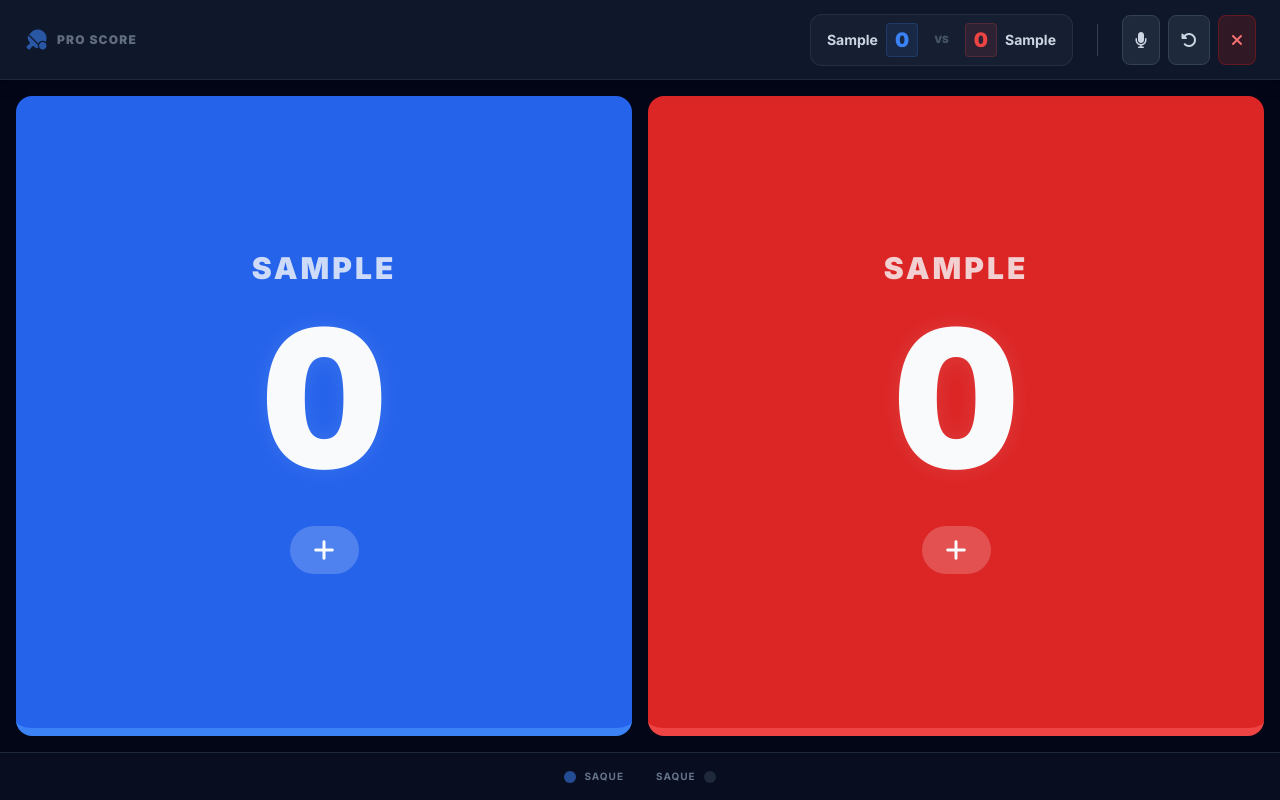
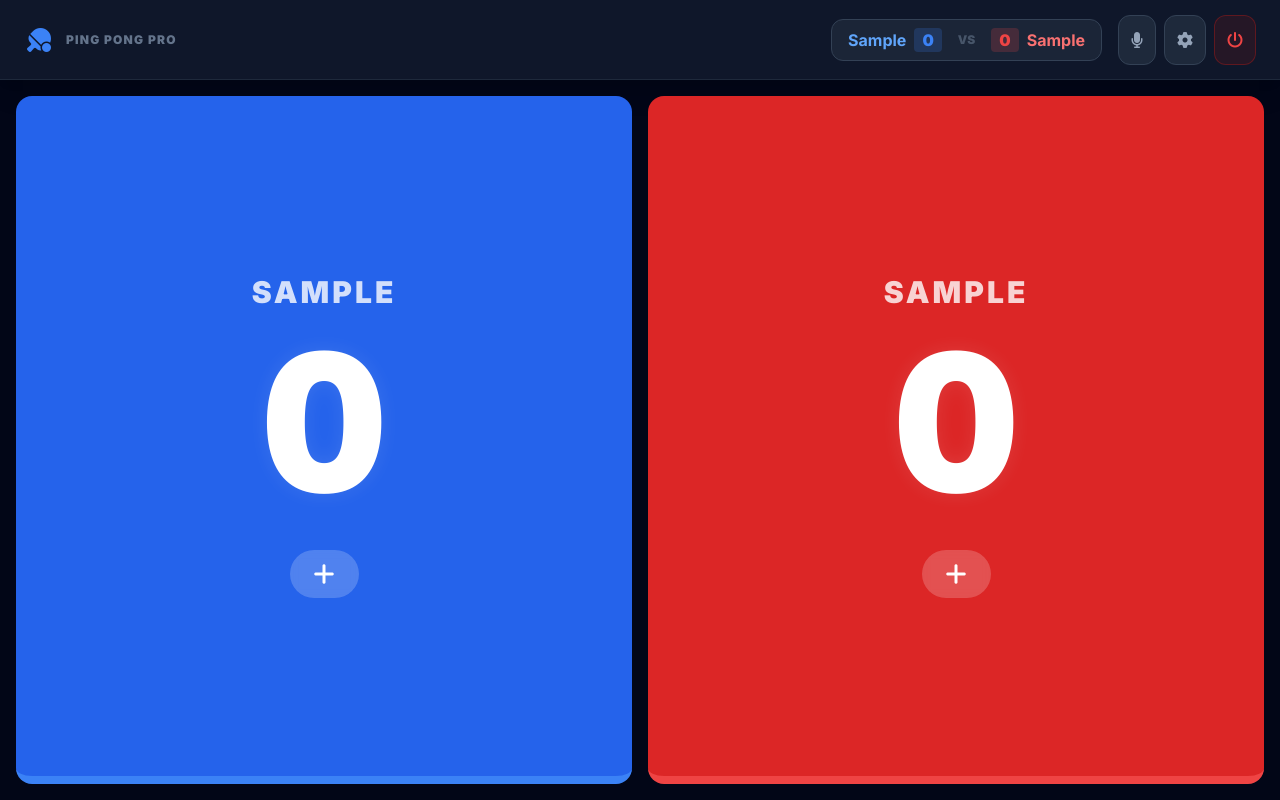
Before and after one commit to jmarcelolowcode-coder/pingpongpro, a React (Vite) app: page / in a window 1280 px wide. Both pictures are taken after typing "Sample", "Sample" into the empty fields and a click on the button "Iniciar Partida". Built offline with nearby package versions, Linux system fonts and the light colour scheme.

Commit message:
fix: Update import map and Vite config for dependencies
Adjusted the import map in `index.html` to correctly specify React and ReactDOM versions.
Updated `vite.config.ts` to define `process.env.API_KEY`, allowing it to be accessed in the client-side code.

```diff
--- a/App.tsx
+++ b/App.tsx
@@ -1,44 +1,31 @@
 
-import React, { useState, useCallback, useRef } from 'react';
+import React, { useState, useCallback, useRef, useEffect } from 'react';
 import { PlayerSetup } from './components/PlayerSetup';
 import { ScoreButton } from './components/ScoreButton';
 import { Player, GameStatus, MatchHistory } from './types';
 import { GoogleGenAI, Modality, Type, LiveServerMessage } from '@google/genai';
 
-// Auxiliares de codificação/decodificação para Live API
+// Auxiliares de áudio
 function encode(bytes: Uint8Array) {
   let binary = '';
-  const len = bytes.byteLength;
-  for (let i = 0; i < len; i++) {
-    binary += String.fromCharCode(bytes[i]);
-  }
+  for (let i = 0; i < bytes.byteLength; i++) binary += String.fromCharCode(bytes[i]);
   return btoa(binary);
 }
 
 function decode(base64: string) {
   const binaryString = atob(base64);
-  const len = binaryString.length;
-  const bytes = new Uint8Array(len);
-  for (let i = 0; i < len; i++) {
-    bytes[i] = binaryString.charCodeAt(i);
-  }
+  const bytes = new Uint8Array(binaryString.length);
+  for (let i = 0; i < binaryString.length; i++) bytes[i] = binaryString.charCodeAt(i);
   return bytes;
 }
 
-async function decodeAudioData(
-  data: Uint8Array,
-  ctx: AudioContext,
-  sampleRate: number,
-  numChannels: number,
-): Promise<AudioBuffer> {
+async function decodeAudioData(data: Uint8Array, ctx: AudioContext, sampleRate: number, numChannels: number): Promise<AudioBuffer> {
   const dataInt16 = new Int16Array(data.buffer);
   const frameCount = dataInt16.length / numChannels;
   const buffer = ctx.createBuffer(numChannels, frameCount, sampleRate);
   for (let channel = 0; channel < numChannels; channel++) {
     const channelData = buffer.getChannelData(channel);
-    for (let i = 0; i < frameCount; i++) {
-      channelData[i] = dataInt16[i * numChannels + channel] / 32768.0;
-    }
+    for (let i = 0; i < frameCount; i++) channelData[i] = dataInt16[i * numChannels + channel] / 32768.0;
   }
   return buffer;
 }
@@ -47,143 +34,94 @@ const App: React.FC = () => {
   const [status, setStatus] = useState<GameStatus>('setup');
   const [player1, setPlayer1] = useState<Player>({ name: '', score: 0, sets: 0 });
   const [player2, setPlayer2] = useState<Player>({ name: '', score: 0, sets: 0 });
-  const [history, setHistory] = useState<MatchHistory>({ player1Sets: 0, player2Sets: 0, sets: [] });
   const [winner, setWinner] = useState<string | null>(null);
 
-  // Estados de Voz
   const [isVoiceActive, setIsVoiceActive] = useState(false);
   const [voiceConnecting, setVoiceConnecting] = useState(false);
+
   const sessionRef = useRef<any>(null);
   const audioContextsRef = useRef<{ input: AudioContext; output: AudioContext } | null>(null);
   const nextStartTimeRef = useRef(0);
-  const sourcesRef = useRef<Set<AudioBufferSourceNode>>(new Set());
-
-  // Refs para as funções de pontuação serem acessadas pelos callbacks da Live API sem stale closures
   const addPointRef = useRef<(p: 1 | 2) => void>(() => {});
 
   const checkSetWinner = (s1: number, s2: number): boolean => {
-    if (s1 >= 11 || s2 >= 11) {
-      if (Math.abs(s1 - s2) >= 2) return true;
-    }
+    if (s1 >= 11 || s2 >= 11) return Math.abs(s1 - s2) >= 2;
     return false;
   };
 
   const addPoint = useCallback((playerNum: 1 | 2) => {
     if (status !== 'playing') return;
+    const setter = playerNum === 1 ? setPlayer1 : setPlayer2;
+    const otherScore = playerNum === 1 ? player2.score : player1.score;
 
-    if (playerNum === 1) {
-      setPlayer1(prev => {
+    setter(prev => {
       const newScore = prev.score + 1;
-        if (checkSetWinner(newScore, player2.score)) {
+      if (checkSetWinner(newScore, otherScore)) {
         setWinner(prev.name);
         setStatus('finished');
       }
       return { ...prev, score: newScore };
     });
-    } else {
-      setPlayer2(prev => {
-        const newScore = prev.score + 1;
-        if (checkSetWinner(newScore, player1.score)) {
-          setWinner(prev.name);
-          setStatus('finished');
-        }
-        return { ...prev, score: newScore };
-      });
-    }
     if ('vibrate' in navigator) navigator.vibrate(50);
-  }, [player1.name, player2.name, player1.score, player2.score, status]);
+  }, [player1.score, player2.score, status]);
 
-  // Atualiza a ref toda vez que addPoint ou resetSet mudar
+  useEffect(() => {
     addPointRef.current = addPoint;
+  }, [addPoint]);
 
   const startMatch = (p1Name: string, p2Name: string) => {
     setPlayer1({ name: p1Name, score: 0, sets: 0 });
     setPlayer2({ name: p2Name, score: 0, sets: 0 });
-    setHistory({ player1Sets: 0, player2Sets: 0, sets: [] });
     setStatus('playing');
   };
 
-  const resetSet = useCallback(() => {
-    setPlayer1(prev => ({ ...prev, score: 0 }));
-    setPlayer2(prev => ({ ...prev, score: 0 }));
+  const confirmSet = () => {
+    if (winner === player1.name) setPlayer1(p => ({ ...p, sets: p.sets + 1, score: 0 }));
+    else setPlayer2(p => ({ ...p, sets: p.sets + 1, score: 0 }));
+    if (winner === player1.name) setPlayer2(p => ({ ...p, score: 0 }));
+    else setPlayer1(p => ({ ...p, score: 0 }));
     setWinner(null);
     setStatus('playing');
-  }, []);
-
-  const confirmSet = () => {
-    if (winner === player1.name) {
-      setPlayer1(prev => ({ ...prev, sets: prev.sets + 1 }));
-    } else {
-      setPlayer2(prev => ({ ...prev, sets: prev.sets + 1 }));
-    }
-    setHistory(prev => ({
-      ...prev,
-      sets: [...prev.sets, { p1: player1.score, p2: player2.score }]
-    }));
-    resetSet();
   };
 
   const resetMatch = () => {
-    if (confirm('Tem certeza que deseja zerar a partida inteira?')) {
+    if (confirm('Zerar partida?')) {
       setStatus('setup');
       setWinner(null);
-      setPlayer1({ name: '', score: 0, sets: 0 });
-      setPlayer2({ name: '', score: 0, sets: 0 });
+      stopVoiceAssistant();
     }
   };
 
   const stopVoiceAssistant = () => {
-    if (sessionRef.current) {
-      sessionRef.current.close();
+    if (sessionRef.current) sessionRef.current.close();
+    if (audioContextsRef.current) {
+      audioContextsRef.current.input.close();
+      audioContextsRef.current.output.close();
+    }
     sessionRef.current = null;
-    }
-    if (audioContextsRef.current) {
-      audioContextsRef.current.input.close().catch(() => {});
-      audioContextsRef.current.output.close().catch(() => {});
     audioContextsRef.current = null;
-    }
     setIsVoiceActive(false);
+    setVoiceConnecting(false);
   };
 
   const startVoiceAssistant = async () => {
-    if (isVoiceActive) {
-      stopVoiceAssistant();
+    if (isVoiceActive) return stopVoiceAssistant();
+    setVoiceConnecting(true);
+
+    try {
+      const apiKey = process.env.API_KEY;
+      if (!apiKey) {
+        alert("API_KEY não configurada no Vercel.");
+        setVoiceConnecting(false);
         return;
       }
 
-    setVoiceConnecting(true);
-    try {
-      const apiKey = process.env.API_KEY;
-      if (!apiKey) throw new Error("API Key não encontrada");
-
       const ai = new GoogleGenAI({ apiKey });
-
-      const inputCtx = new (window.AudioContext || (window as any).webkitAudioContext)({ sampleRate: 16000 });
-      const outputCtx = new (window.AudioContext || (window as any).webkitAudioContext)({ sampleRate: 24000 });
+      const inputCtx = new AudioContext({ sampleRate: 16000 });
+      const outputCtx = new AudioContext({ sampleRate: 24000 });
       audioContextsRef.current = { input: inputCtx, output: outputCtx };
 
       const stream = await navigator.mediaDevices.getUserMedia({ audio: true });
-
-      const scorePointDeclaration = {
-        name: 'scorePoint',
-        parameters: {
-          type: Type.OBJECT,
-          description: 'Adiciona um ponto para um dos jogadores.',
-          properties: {
-            playerName: {
-              type: Type.STRING,
-              description: 'O nome do jogador que marcou o ponto.',
-            }
-          },
-          required: ['playerName'],
-        },
-      };
-
-      const resetSetDeclaration = {
-        name: 'resetSet',
-        parameters: { type: Type.OBJECT, properties: {} },
-        description: 'Zera a pontuação do set atual.'
-      };
 
       const sessionPromise = ai.live.connect({
         model: 'gemini-2.5-flash-native-audio-preview-12-2025',
@@ -195,39 +133,33 @@ const App: React.FC = () => {
               const inputData = e.inputBuffer.getChannelData(0);
               const int16 = new Int16Array(inputData.length);
               for (let i = 0; i < inputData.length; i++) int16[i] = inputData[i] * 32768;
-              const pcmBlob = {
-                data: encode(new Uint8Array(int16.buffer)),
-                mimeType: 'audio/pcm;rate=16000',
-              };
-              sessionPromise.then(s => s.sendRealtimeInput({ media: pcmBlob }));
+              sessionPromise.then(s => s.sendRealtimeInput({
+                media: { data: encode(new Uint8Array(int16.buffer)), mimeType: 'audio/pcm;rate=16000' }
+              }));
             };
             source.connect(scriptProcessor);
             scriptProcessor.connect(inputCtx.destination);
+            setIsVoiceActive(true);
             setVoiceConnecting(false);
-            setIsVoiceActive(true);
           },
-          onmessage: async (message: LiveServerMessage) => {
-            const audioData = message.serverContent?.modelTurn?.parts?.[0]?.inlineData?.data;
+          onmessage: async (msg: LiveServerMessage) => {
+            const audioData = msg.serverContent?.modelTurn?.parts?.[0]?.inlineData?.data;
             if (audioData && audioContextsRef.current) {
               const ctx = audioContextsRef.current.output;
               nextStartTimeRef.current = Math.max(nextStartTimeRef.current, ctx.currentTime);
               const buffer = await decodeAudioData(decode(audioData), ctx, 24000, 1);
-              const source = ctx.createBufferSource();
-              source.buffer = buffer;
-              source.connect(ctx.destination);
-              source.start(nextStartTimeRef.current);
+              const src = ctx.createBufferSource();
+              src.buffer = buffer;
+              src.connect(ctx.destination);
+              src.start(nextStartTimeRef.current);
               nextStartTimeRef.current += buffer.duration;
-              sourcesRef.current.add(source);
             }
-
-            if (message.toolCall) {
-              for (const fc of message.toolCall.functionCalls) {
+            if (msg.toolCall) {
+              for (const fc of msg.toolCall.functionCalls) {
                 if (fc.name === 'scorePoint') {
                   const target = fc.args.playerName.toLowerCase();
                   if (target.includes(player1.name.toLowerCase())) addPointRef.current(1);
                   else if (target.includes(player2.name.toLowerCase())) addPointRef.current(2);
-                } else if (fc.name === 'resetSet') {
-                  resetSet();
                 }
                 sessionPromise.then(s => s.sendToolResponse({
                   functionResponses: { id: fc.id, name: fc.name, response: { result: "ok" } }
@@ -235,126 +167,87 @@ const App: React.FC = () => {
               }
             }
           },
-          onerror: () => stopVoiceAssistant(),
-          onclose: () => stopVoiceAssistant(),
+          onerror: stopVoiceAssistant,
+          onclose: stopVoiceAssistant,
         },
         config: {
           responseModalities: [Modality.AUDIO],
-          speechConfig: { voiceConfig: { prebuiltVoiceConfig: { voiceName: 'Kore' } } },
-          systemInstruction: `Você é um árbitro de tênis de mesa. Jogadores: ${player1.name} e ${player2.name}. Ouça comandos de pontos e use scorePoint. Seja breve.`,
-          tools: [{ functionDeclarations: [scorePointDeclaration, resetSetDeclaration] }],
-        },
+          systemInstruction: `Árbitro de ping pong. Jogadores: ${player1.name} e ${player2.name}.`,
+          tools: [{
+            functionDeclarations: [{
+              name: 'scorePoint',
+              description: 'Adiciona ponto.',
+              parameters: { type: Type.OBJECT, properties: { playerName: { type: Type.STRING } }, required: ['playerName'] }
+            }]
+          }]
+        }
       });
       sessionRef.current = await sessionPromise;
-    } catch (err) {
-      console.error("Erro ao iniciar voz:", err);
+    } catch (e) {
+      console.error(e);
       setVoiceConnecting(false);
     }
   };
 
-  if (status === 'setup') {
-    return <PlayerSetup onStart={startMatch} />;
-  }
+  if (status === 'setup') return <PlayerSetup onStart={startMatch} />;
 
   return (
-    <div className="fixed inset-0 flex flex-col bg-slate-950 overflow-hidden">
-      {/* Header */}
-      <div className="h-20 bg-slate-900 border-b border-slate-800 flex items-center justify-between px-6 z-10 shadow-lg">
-        <div className="flex items-center gap-2 opacity-60">
-          <i className="fas fa-table-tennis-paddle-ball text-xl text-blue-500"></i>
-          <span className="text-xs font-black tracking-widest text-slate-400 uppercase">Pro Score</span>
-        </div>
-
-        <div className="flex items-center gap-6">
-          <div className="flex items-center gap-4 bg-slate-800/50 px-4 py-2 rounded-xl border border-slate-700/50">
-            <div className="flex items-center gap-2">
-              <span className="text-sm font-bold text-slate-300 truncate max-w-[80px]">{player1.name}</span>
-              <span className="text-xl font-black text-blue-500 bg-blue-500/10 px-2 py-0.5 rounded border border-blue-500/20">{player1.sets}</span>
-            </div>
-            <span className="text-[10px] font-black text-slate-600">VS</span>
-            <div className="flex items-center gap-2">
-              <span className="text-xl font-black text-red-500 bg-red-500/10 px-2 py-0.5 rounded border border-red-500/20">{player2.sets}</span>
-              <span className="text-sm font-bold text-slate-300 truncate max-w-[80px]">{player2.name}</span>
+    <div className="fixed inset-0 flex flex-col bg-slate-950 text-white overflow-hidden">
+      {/* Header com os botões, incluindo o Microfone */}
+      <header className="h-20 bg-slate-900 border-b border-slate-800 flex items-center justify-between px-6 shadow-xl">
+        <div className="flex items-center gap-3">
+          <i className="fas fa-table-tennis-paddle-ball text-blue-500 text-2xl"></i>
+          <div className="hidden sm:block">
+            <h1 className="text-xs font-black tracking-widest text-slate-500 uppercase">Ping Pong Pro</h1>
           </div>
         </div>
 
-          <div className="h-8 w-[1px] bg-slate-700"></div>
+        <div className="flex items-center gap-4">
+          <div className="flex items-center bg-slate-800/80 px-4 py-2 rounded-xl border border-slate-700">
+            <span className="text-blue-400 font-bold mr-2">{player1.name}</span>
+            <span className="bg-blue-500/20 px-2 rounded text-blue-500 font-black mr-4">{player1.sets}</span>
+            <span className="text-slate-600 font-black text-xs mr-4">VS</span>
+            <span className="bg-red-500/20 px-2 rounded text-red-500 font-black mr-2">{player2.sets}</span>
+            <span className="text-red-400 font-bold">{player2.name}</span>
+          </div>
 
           <div className="flex gap-2">
             <button
               onClick={startVoiceAssistant}
               disabled={voiceConnecting}
-              className={`p-3 rounded-lg transition-all border ${
-                isVoiceActive
-                  ? 'bg-red-500/20 border-red-500 text-red-500 animate-pulse-red'
-                  : 'bg-slate-800 border-slate-700 text-slate-300 hover:bg-slate-700'
+              className={`p-3 rounded-xl border transition-all ${
+                isVoiceActive ? 'bg-red-500/20 border-red-500 text-red-500 animate-pulse-red' : 'bg-slate-800 border-slate-700 text-slate-400'
               }`}
             >
-              <i className={`fas ${voiceConnecting ? 'fa-circle-notch fa-spin' : 'fa-microphone'}`}></i>
+              <i className={`fas ${voiceConnecting ? 'fa-spinner fa-spin' : 'fa-microphone'}`}></i>
             </button>
-            <button onClick={resetSet} className="bg-slate-800 hover:bg-slate-700 p-3 rounded-lg border border-slate-700">
-              <i className="fas fa-rotate-left text-slate-300"></i>
+            <button onClick={() => setStatus('setup')} className="bg-slate-800 p-3 rounded-xl border border-slate-700 text-slate-400">
+              <i className="fas fa-cog"></i>
             </button>
-            <button onClick={resetMatch} className="bg-red-900/30 hover:bg-red-900/50 p-3 rounded-lg border border-red-800/50">
-              <i className="fas fa-xmark text-red-400"></i>
+            <button onClick={resetMatch} className="bg-red-900/20 p-3 rounded-xl border border-red-800/50 text-red-500">
+              <i className="fas fa-power-off"></i>
             </button>
           </div>
         </div>
-      </div>
+      </header>
 
-      {/* Main Score Area */}
-      <div className="flex-1 flex p-4 gap-4 bg-slate-950">
-        <ScoreButton
-          playerName={player1.name}
-          score={player1.score}
-          color="blue"
-          onClick={() => addPoint(1)}
-          disabled={status === 'finished'}
-        />
-        <ScoreButton
-          playerName={player2.name}
-          score={player2.score}
-          color="red"
-          onClick={() => addPoint(2)}
-          disabled={status === 'finished'}
-        />
-      </div>
+      <main className="flex-1 flex p-4 gap-4">
+        <ScoreButton playerName={player1.name} score={player1.score} color="blue" onClick={() => addPoint(1)} disabled={status === 'finished'} />
+        <ScoreButton playerName={player2.name} score={player2.score} color="red" onClick={() => addPoint(2)} disabled={status === 'finished'} />
+      </main>
 
-      {/* Winner Overlay */}
       {status === 'finished' && (
-        <div className="absolute inset-0 z-50 flex items-center justify-center bg-black/80 backdrop-blur-md">
-          <div className="bg-slate-800 p-10 rounded-3xl border border-slate-700 shadow-2xl text-center max-w-sm w-full mx-4 animate-in zoom-in duration-300">
-            <div className="mb-6 inline-flex p-5 rounded-full bg-yellow-500/20 text-yellow-500">
-              <i className="fas fa-trophy text-6xl"></i>
-            </div>
-            <h2 className="text-4xl font-black text-white mb-2 uppercase tracking-tight">{winner} Venceu!</h2>
-            <p className="text-slate-400 mb-8 text-lg">Placar: {player1.score} - {player2.score}</p>
-            <button
-              onClick={confirmSet}
-              className="w-full bg-green-600 hover:bg-green-500 text-white font-black py-5 rounded-2xl text-2xl shadow-xl transition-all active:scale-95"
-            >
+        <div className="absolute inset-0 z-50 flex items-center justify-center bg-black/90 backdrop-blur-sm">
+          <div className="bg-slate-800 p-12 rounded-3xl text-center border border-slate-700 shadow-2xl">
+            <i className="fas fa-trophy text-6xl text-yellow-500 mb-6 block"></i>
+            <h2 className="text-4xl font-black mb-2 uppercase">{winner} Venceu!</h2>
+            <p className="text-slate-400 mb-8 text-xl">Placar final: {player1.score} - {player2.score}</p>
+            <button onClick={confirmSet} className="w-full bg-green-600 hover:bg-green-500 text-white font-black py-5 rounded-2xl text-2xl shadow-lg shadow-green-600/20">
               PRÓXIMO SET
             </button>
           </div>
         </div>
       )}
-
-      {/* Footer / Server Indicator */}
-      <div className="h-12 bg-slate-900/50 flex items-center justify-center gap-8 px-4 border-t border-slate-800">
-         <div className="flex items-center gap-2">
-            <div className={`w-3 h-3 rounded-full ${((player1.score + player2.score) % 4 < 2) ? 'bg-blue-500 animate-pulse' : 'bg-slate-800'}`}></div>
-            <span className="text-[10px] font-bold text-slate-500 uppercase tracking-widest">Saque</span>
-         </div>
-         {isVoiceActive && (
-           <div className="flex items-center gap-2 px-4 py-1 bg-red-500/10 rounded-full border border-red-500/20">
-             <span className="text-[10px] font-bold text-red-500 uppercase tracking-widest">Árbitro Online</span>
-           </div>
-         )}
-         <div className="flex items-center gap-2">
-            <span className="text-[10px] font-bold text-slate-500 uppercase tracking-widest">Saque</span>
-            <div className={`w-3 h-3 rounded-full ${((player1.score + player2.score) % 4 >= 2) ? 'bg-red-500 animate-pulse' : 'bg-slate-800'}`}></div>
-         </div>
-      </div>
     </div>
   );
 };
--- a/index.html
+++ b/index.html
@@ -34,12 +34,12 @@
   <script type="importmap">
 {
   "imports": {
+    "react": "https://esm.sh/react@^19.2.3",
+    "react-dom/": "https://esm.sh/react-dom@^19.2.3/",
     "react/": "https://esm.sh/react@^19.2.3/",
-    "react": "https://esm.sh/react@^19.2.3",
-    "@vitejs/plugin-react": "https://esm.sh/@vitejs/plugin-react@^5.1.2",
     "@google/genai": "https://esm.sh/@google/genai@^1.35.0",
     "vite": "https://esm.sh/vite@^7.3.1",
-    "react-dom/": "https://esm.sh/react-dom@^19.2.3/"
+    "@vitejs/plugin-react": "https://esm.sh/@vitejs/plugin-react@^5.1.2"
   }
 }
 </script>
--- a/vite.config.ts
+++ b/vite.config.ts
@@ -4,4 +4,7 @@ import react from '@vitejs/plugin-react'
 
 export default defineConfig({
   plugins: [react()],
+  define: {
+    'process.env.API_KEY': JSON.stringify(process.env.API_KEY)
+  }
 })
```
Lines whose indentation alone changed are shown as unchanged.
